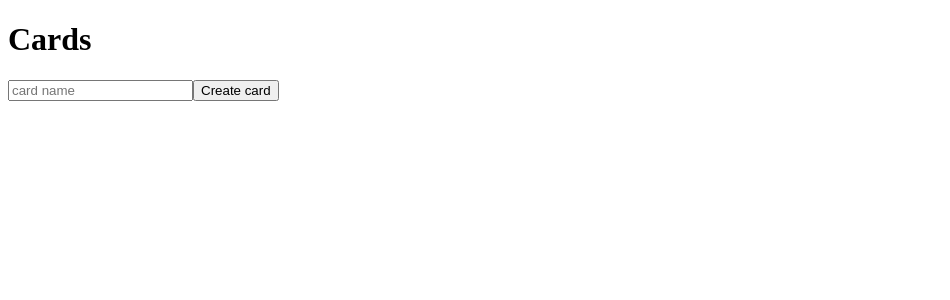
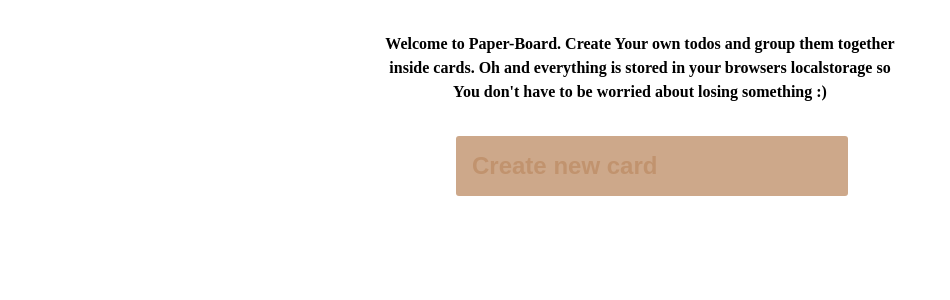
Before and after one commit to mariusz-ba/Paper-Board, a React app: page / in a window 1280 px wide. Shown: the top 300 px of the page, without its empty margins (0-950 px from the left). Built offline with nearby package versions, Linux system fonts and the light colour scheme; the HTML template or start-up script is replaced by a standard one.

Commit message:
Create some styles

```diff
--- a/src/components/Card/index.js
+++ b/src/components/Card/index.js
@@ -3,13 +3,15 @@
 import styled from 'styled-components';
 
 const Card = styled.li`
-  border: 2px solid black;
   border-radius: 3px;
+  box-shadow: 0 0 5px rgba(44,36,34);
+  background: rgba(205,168,138);
+  color: #1a1a1a;
 `
 
 Card.Header = styled.div`
   padding: .5rem;
-  border-bottom: 1px solid black;
+  border-bottom: 1px solid rgba(44,36,34);
   display: flex;
   justify-content: space-between;
 `
@@ -20,13 +22,30 @@
   padding: .5rem;
 `
 
-Card.Title = styled.h3`
+Card.Title = styled.h4`
 
 `
 
 Card.Actions = styled.div`
   display: flex;
   align-self: flex-start;
+
+  button {
+    text-shadow: 0 0 3px rgba(44,36,34);
+    border: 0;
+    outline: 0;
+    color: #fff;
+    background: transparent;
+    font-size: 1em;
+
+    &:hover {
+      cursor: pointer;
+    }
+
+    &:not(:last-of-type) {
+      margin-right: .5rem;
+    }
+  }
 `
 
 Card.Body = styled.div`
@@ -98,9 +117,9 @@
         <Card.Header>
           <Card.Title>{name}</Card.Title>
           <Card.Actions>
-            <button onClick={this.showTodoEditor}>Add todo</button>
-            <button onClick={this.props.onDelete}>Delete card</button>
-            <button onClick={this.edit}>Edit name</button>
+            <button onClick={this.showTodoEditor}><i className="fas fa-plus"></i></button>
+            <button onClick={this.props.onDelete}><i className="fas fa-minus"></i></button>
+            <button onClick={this.edit}><i className="fas fa-ellipsis-h"></i></button>
           </Card.Actions>
         </Card.Header>
       )
--- a/src/components/Todo/index.js
+++ b/src/components/Todo/index.js
@@ -3,8 +3,9 @@
 import styled from 'styled-components';
 
 const Todo = styled.li`
-  border: 1px solid red;
   border-radius: 3px;
+  background: rgba(226,221,216);
+  box-shadow: 0 0 3px rgba(205,168,138);
 
   &:not(:last-of-type) {
     margin-bottom: .5rem;
@@ -12,17 +13,42 @@
 `
 
 Todo.Editor = styled.input`
+  border: 0;
+  border-radius: 3px;
+  outline: 0;
   width: 100%;
   font-size: 1em;
   padding: .5rem;
+  background: rgba(226,221,216);
 `
 
 Todo.Actions = styled.div`
+  float: right;
 
+  button {
+    border: 0;
+    outline: 0;
+    color: #000;
+    background: transparent;
+    font-size: 1em;
+
+    &:hover {
+      cursor: pointer;
+    }
+
+    &:not(:last-of-type) {
+      margin-right: .5rem;
+    }
+  }
 `
 
 Todo.Preview = styled.div`
   padding: .5rem;
+
+  p {
+    font-size: 0.875em;
+    line-height: 1.2;
+  }
 `
 
 export default class extends Component {
@@ -77,11 +103,11 @@
       ) :
       (
         <Todo.Preview>
+          <Todo.Actions>
+            <button onClick={this.props.onDelete}><i className="fas fa-trash-alt"></i></button>
+            <button onClick={this.edit}><i className="far fa-edit"></i></button>
+          </Todo.Actions>
           <p>{content}</p>
-          <Todo.Actions>
-            <button onClick={this.props.onDelete}>Delete todo</button>
-            <button onClick={this.edit}>Edit todo</button>
-          </Todo.Actions>
         </Todo.Preview>
       )
 
--- a/src/containers/App.js
+++ b/src/containers/App.js
@@ -13,6 +13,43 @@
 import CardComponent from 'components/Card';
 import TodoComponent from 'components/Todo';
 
+import styled from 'styled-components';
+
+const Header = styled.header`
+  margin: 2rem 0;
+  text-align: center;
+`
+
+Header.Title = styled.h4`
+  margin: 0 auto;
+  margin-bottom: 2rem;
+  line-height: 1.5em;
+  max-width: 32em;
+`
+
+Header.Input = styled.input`
+  border: 0;
+  outline: 0;
+  border-radius: 3px;
+  font-size: 1.5em;
+  padding: 1rem;
+  padding-right: 2em;
+  background: rgba(205,168,138);
+  font-weight: bold;
+
+  &::placeholder {
+    color: rgba(193,147,110);
+  }
+`
+
+Header.Submit = styled.button`
+  border: 0;
+  outline: 0;
+  background: transparent;
+  font-size: 1.5em;
+  color: #fff;
+  margin-left: -1.5em;
+`
 
 class App extends Component {
   state = {
@@ -59,10 +96,14 @@
 
     return (
       <div>
-        <div>
-          <h1>Cards</h1>
-          <input type="text" placeholder="card name" value={cardName} onChange={this.changeCardName}/>
-          <button onClick={this.createCard}>Create card</button>
+        <Header>
+          <Header.Title>
+            Welcome to Paper-Board. Create Your own todos and group them together inside cards. Oh and everything is stored in your browsers localstorage so You don't have to be worried about losing something :)
+          </Header.Title>
+          <Header.Input type="text" placeholder="Create new card" value={cardName} onChange={this.changeCardName}/>
+          <Header.Submit onClick={this.createCard}><i className="fas fa-plus"></i></Header.Submit>
+        </Header>
+        <section>
           <CardsList>
           {
             Object.values(cards.items).map(card => (
@@ -92,7 +133,7 @@
             ))
           }
           </CardsList>
-        </div>
+        </section>
       </div>
     )
   }
```
Also changed, not shown: 2 other files (tests, documents, lock files or other folders).
